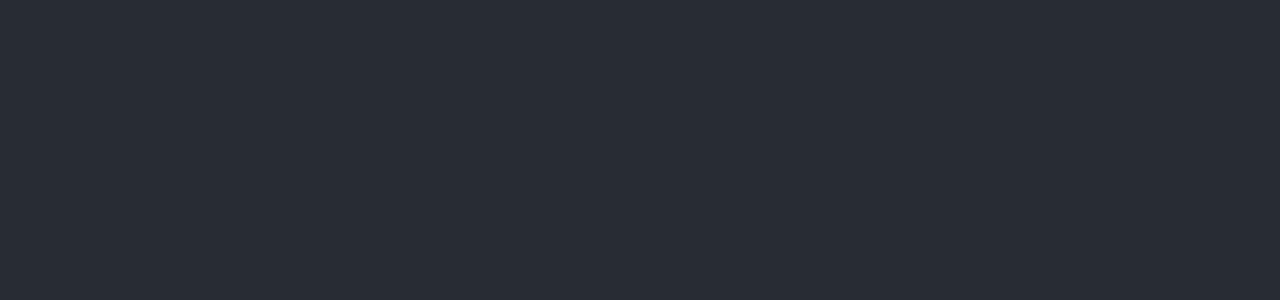
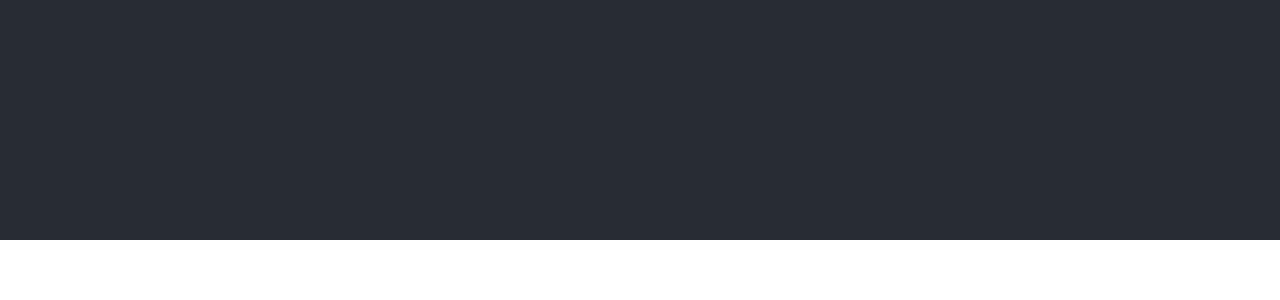
Before and after one commit to jaRue1/pet-store-react-app, a React (Create React App) app: page / in a window 1280 px wide. Shown: the top 300 px of the page. Built offline with nearby package versions, Linux system fonts and the light colour scheme.

Commit message:
Made the header smaller so it doesnt fill the entire page

```diff
--- a/src/App.css
+++ b/src/App.css
@@ -15,7 +15,7 @@
 
 .App-header {
   background-color: #282c34;
-  min-height: 100vh;
+  min-height: 30vh; /* Made smaller so it doesn't take up the entire page */
   display: flex;
   flex-direction: column;
   align-items: center;
```
